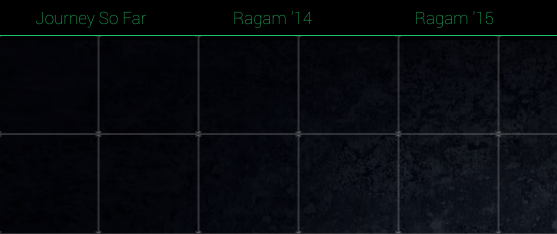
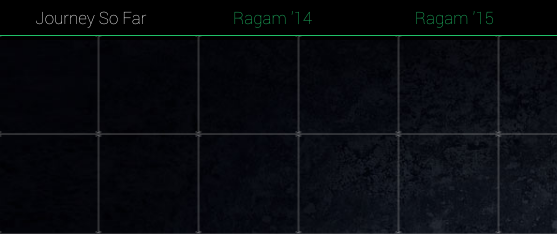
Before and after one commit to nitcfest/ragam_15_marketing, a plain HTML site: page index.html in a window 1280 px wide. In both pictures the pointer is over the link "Journey So Far". Shown: the top 234 px of the page, 0-557 px from the left. Drawn offline with Linux system fonts and the light colour scheme.

Commit message:
Fixed images

```diff
--- a/css/main.css
+++ b/css/main.css
@@ -344,11 +344,9 @@ transition: all 0.8s ease;
 	transition: all 0.8s ease;
 	font-size:17px;
 }
-
-
 .main-link:hover{
-	color:#fff;
-	cursor: pointer;
+	color:#fff !important;
+	cursor: pointer !important;
 }
 /*********************************************main page***************************************************/
 #bg{
--- a/js/script.js
+++ b/js/script.js
@@ -100,7 +100,7 @@ var top_array=[];
 	$background_panel3=$("#background_panel3");
 	$background_panel4=$("#background_panel4");
 	$("#panel3 .gal").hover(function(){
-		$background_panel3.css({"background":"url('"+$(this).data('bg')+"')","background-size":"100%","background-repeat":"no-repeat"});
+		$background_panel3.css({"background":"url('"+$(this).data('bg')+"') no-repeat center center fixed","-webkit-background-size":"cover","background-repeat":"no-repeat"});
 	})
 	$("#panel4 .gal").hover(function(){
 		$background_panel4.css({"background":"url('"+$(this).data('bg')+"')","background-size":"100%","background-repeat":"no-repeat"});
```
